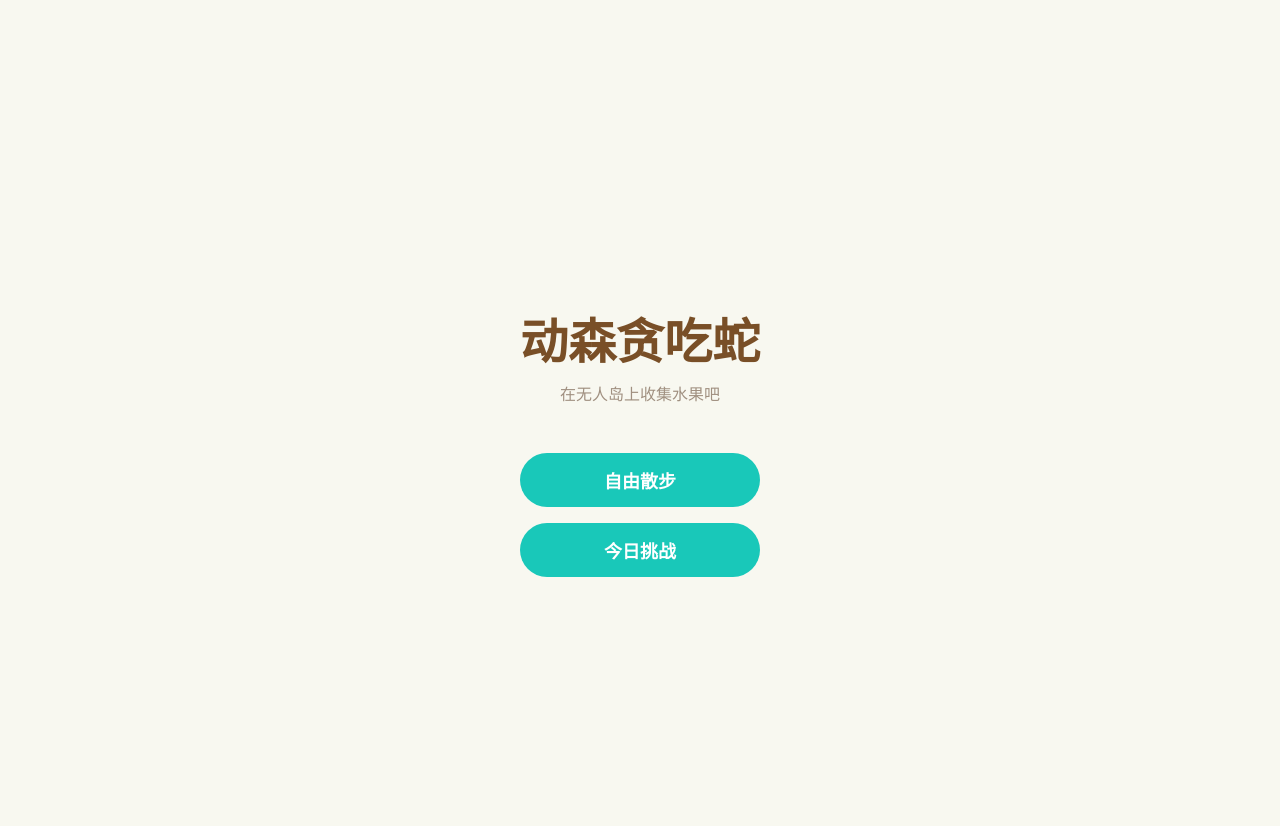
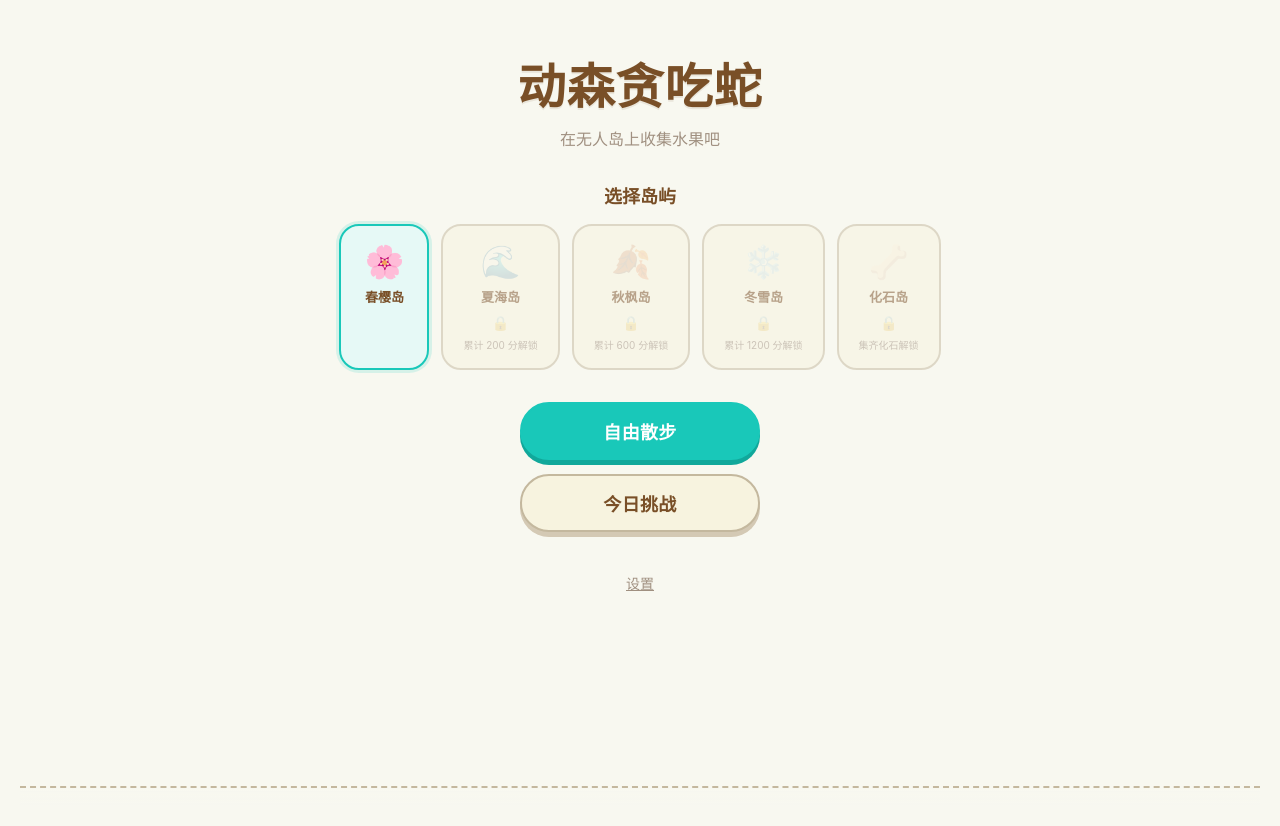
Before and after one commit to zzditto/snake-game, a Vue app: page /#/ in a window 1280 px wide. Shown: the top 826 px of the page. Built offline with nearby package versions, Linux system fonts and the light colour scheme.

Commit message:
feat(ui): HomeView 升级（IslandPicker+飘带标题+Footer）

```diff
--- /dev/null
+++ b/src/components/IslandPicker.vue
@@ -0,0 +1,110 @@
+<template>
+  <div class="island-picker">
+    <h3 class="picker-label">选择岛屿</h3>
+    <div class="island-cards">
+      <button
+        v-for="island in islandList"
+        :key="island.id"
+        class="island-card"
+        :class="{ unlocked: island.unlocked, selected: island.id === model }"
+        :disabled="!island.unlocked"
+        @click="select(island.id)"
+      >
+        <div class="card-icon">{{ island.emoji }}</div>
+        <div class="card-name">{{ island.name }}</div>
+        <div v-if="!island.unlocked" class="card-lock">🔒</div>
+        <div v-if="!island.unlocked" class="card-hint">{{ island.hint }}</div>
+      </button>
+    </div>
+  </div>
+</template>
+
+<script setup lang="ts">
+import { computed } from 'vue';
+import type { IslandId } from '@/game/types';
+import { ISLANDS, ISLAND_ORDER } from '@/game/levels/islands';
+import { useProgressStore } from '@/stores/progress';
+
+defineProps<{ model: IslandId }>();
+const emit = defineEmits<{ 'update:model': [id: IslandId] }>();
+
+const progress = useProgressStore();
+
+const ISLAND_EMOJI: Record<IslandId, string> = {
+  spring: '🌸', summer: '🌊', autumn: '🍂', winter: '❄️', fossil: '🦴',
+};
+
+const islandList = computed(() =>
+  ISLAND_ORDER.map((id) => {
+    const island = ISLANDS[id];
+    const unlocked = island.unlockScore === 0 || progress.getHighScore('spring') >= island.unlockScore;
+    return {
+      id,
+      name: island.name,
+      emoji: ISLAND_EMOJI[id],
+      unlocked,
+      hint: island.unlockSpecial === 'all_fossils'
+        ? '集齐化石解锁'
+        : `累计 ${island.unlockScore} 分解锁`,
+    };
+  }),
+);
+
+function select(id: IslandId) {
+  emit('update:model', id);
+}
+</script>
+
+<style lang="less" scoped>
+@import '@/styles/tokens.less';
+
+.picker-label {
+  font-size: 18px;
+  color: @text-color;
+  font-weight: 700;
+  margin: 0 0 16px;
+  text-align: center;
+}
+.island-cards {
+  display: flex;
+  gap: 12px;
+  justify-content: center;
+  flex-wrap: wrap;
+}
+.island-card {
+  display: flex;
+  flex-direction: column;
+  align-items: center;
+  gap: 6px;
+  padding: 16px 20px;
+  border: 2.5px solid @border-color-light;
+  border-radius: 20px;
+  background: @bg-color-content;
+  cursor: pointer;
+  transition: all 0.25s cubic-bezier(0.4, 0, 0.2, 1);
+  min-width: 90px;
+  font-family: inherit;
+
+  &.unlocked {
+    &:hover {
+      border-color: @primary-color;
+      transform: translateY(-2px);
+      box-shadow: 0 3px 10px rgba(61, 52, 40, 0.1);
+    }
+    &.selected {
+      border-color: @primary-color;
+      background: #e6f9f6;
+      box-shadow: 0 0 0 3px rgba(25, 200, 185, 0.15);
+    }
+  }
+
+  &:disabled {
+    opacity: 0.5;
+    cursor: not-allowed;
+  }
+}
+.card-icon { font-size: 32px; }
+.card-name { font-size: 13px; font-weight: 600; color: @text-color; }
+.card-lock { font-size: 14px; margin-top: 2px; }
+.card-hint { font-size: 10px; color: @text-color-secondary; text-align: center; max-width: 80px; }
+</style>
--- a/src/views/HomeView.vue
+++ b/src/views/HomeView.vue
@@ -1,41 +1,44 @@
 <template>
   <main class="home">
     <div class="title-area">
-      <h1 class="title">
-        动森贪吃蛇
-      </h1>
-      <p class="subtitle">
-        在无人岛上收集水果吧
-      </p>
+      <h1 class="title">动森贪吃蛇</h1>
+      <p class="subtitle">在无人岛上收集水果吧</p>
     </div>
+
+    <IslandPicker v-model:model="selectedIsland" />
+
     <div class="menu-buttons">
-      <button
-        class="btn-primary"
-        @click="startFree"
-      >
-        自由散步
-      </button>
-      <button
-        class="btn-primary"
-        @click="startDaily"
-      >
-        今日挑战
-      </button>
+      <button class="btn-primary btn-free" @click="startFree">自由散步</button>
+      <button class="btn-primary btn-daily" @click="startDaily">今日挑战</button>
     </div>
+
+    <div class="footer-links">
+      <button class="link-btn" @click="goSettings">设置</button>
+    </div>
+
+    <div class="home-footer" />
   </main>
 </template>
 
 <script setup lang="ts">
+import { ref } from 'vue';
 import { useRouter } from 'vue-router';
+import type { IslandId } from '@/game/types';
+import IslandPicker from '@/components/IslandPicker.vue';
 
 const router = useRouter();
+const selectedIsland = ref<IslandId>('spring');
 
 function startFree() {
-  router.push({ name: 'game', params: { island: 'spring' }, query: { mode: 'free' } });
+  router.push({ name: 'game', params: { island: selectedIsland.value }, query: { mode: 'free' } });
 }
 
 function startDaily() {
-  router.push({ name: 'game', params: { island: 'spring' }, query: { mode: 'daily' } });
+  router.push({ name: 'game', params: { island: selectedIsland.value }, query: { mode: 'daily' } });
+}
+
+function goSettings() {
+  router.push({ name: 'settings' });
 }
 </script>
 
@@ -48,26 +51,75 @@ function startDaily() {
   align-items: center;
   justify-content: center;
   min-height: 100vh;
-  padding: 40px 20px;
-  gap: 48px;
+  padding: 48px 20px 32px;
+  gap: 32px;
   background: @bg-color;
 }
 .title-area { text-align: center; }
-.title { font-size: 48px; color: @text-color; margin: 0; }
-.subtitle { font-size: 16px; color: @text-color-secondary; margin: 8px 0 0; }
-.menu-buttons { display: flex; flex-direction: column; gap: 16px; width: 240px; }
+.title {
+  font-size: 48px;
+  font-weight: 800;
+  color: @text-color;
+  margin: 0;
+  letter-spacing: 0.02em;
+  text-shadow: 0 2px 0 rgba(121, 79, 39, 0.1);
+}
+.subtitle {
+  font-size: 16px;
+  color: @text-color-secondary;
+  margin: 8px 0 0;
+  font-weight: 500;
+}
+.menu-buttons { display: flex; flex-direction: column; gap: 14px; width: 240px; }
 .btn-primary {
   padding: 14px 32px;
-  border: none;
-  border-radius: 999px;
+  border: 2.5px solid @primary-color;
+  border-radius: 50px;
   background: @primary-color;
   color: #fff;
   font-size: 18px;
   font-weight: 600;
   cursor: pointer;
   text-align: center;
-  transition: background 0.2s;
-  &:hover { background: #3dd4c6; }
-  &:active { background: #11a89b; }
+  transition: all 0.25s cubic-bezier(0.4, 0, 0.2, 1);
+  letter-spacing: 0.02em;
+  box-shadow: 0 5px 0 0 #11a89b;
+
+  &:hover {
+    background: #3dd4c6;
+    border-color: #3dd4c6;
+    transform: translateY(-1px);
+    box-shadow: 0 6px 0 0 #11a89b;
+  }
+  &:active {
+    transform: translateY(2px);
+    box-shadow: 0 1px 0 0 #11a89b;
+  }
+
+  &.btn-daily {
+    background: @bg-color-content;
+    border-color: @border-color-light;
+    color: @text-color;
+    box-shadow: 0 5px 0 0 #d4c9b4;
+    &:hover { border-color: @primary-color; color: @primary-color; box-shadow: 0 6px 0 0 #d4c9b4; }
+    &:active { box-shadow: 0 1px 0 0 #d4c9b4; }
+  }
+}
+.footer-links { margin-top: 8px; }
+.link-btn {
+  background: none;
+  border: none;
+  color: @text-color-secondary;
+  font-size: 14px;
+  cursor: pointer;
+  text-decoration: underline;
+  &:hover { color: @primary-color; }
+}
+.home-footer {
+  width: 100%;
+  height: 60px;
+  margin-top: auto;
+  background: linear-gradient(180deg, transparent 0%, @bg-color 30%);
+  border-top: 2px dashed @border-color-light;
 }
 </style>
```
